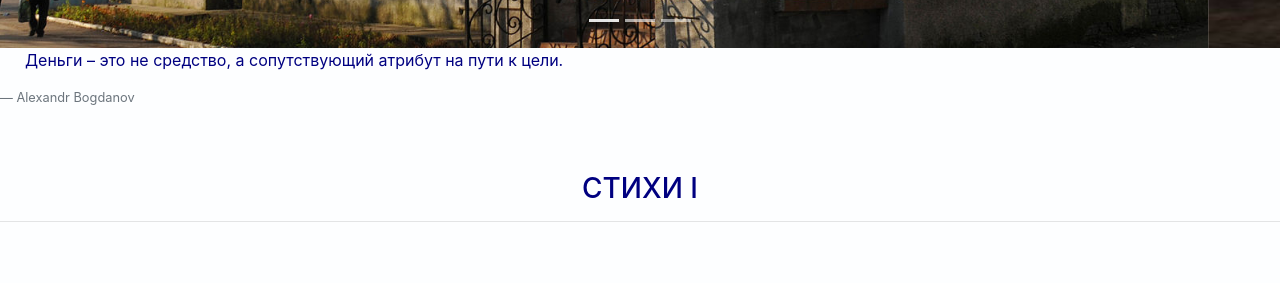
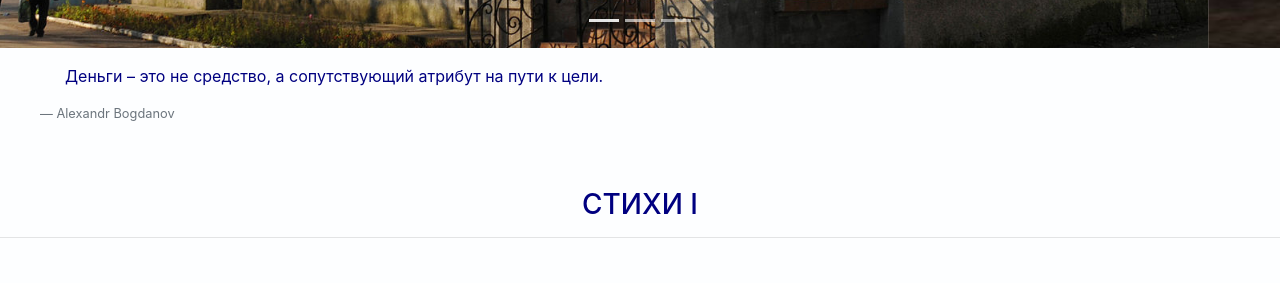
Before and after one commit to slushatel98/slushatel98.github.io, a plain HTML site: page index.html in a window 1280 px wide. Shown: the part 510-793 px from the top of the page. Drawn offline with nearby package versions, Linux system fonts and the light colour scheme; a script that the page names is missing; a web font is replaced by a local one.

Commit message:
Initial commit

```diff
--- a/css/style.css
+++ b/css/style.css
@@ -22,6 +22,14 @@ h1 {font-family: "Shadows Into Light";
     text-align: center;
     text-transform: uppercase;
     font-size: 100px;
+}
+
+blockquote {
+    display: block;
+    margin-top: 1em;
+    margin-bottom: 1em;
+    margin-left: 40px;
+    margin-right: 40px;
 }
 .row {
     margin: 0;
```
